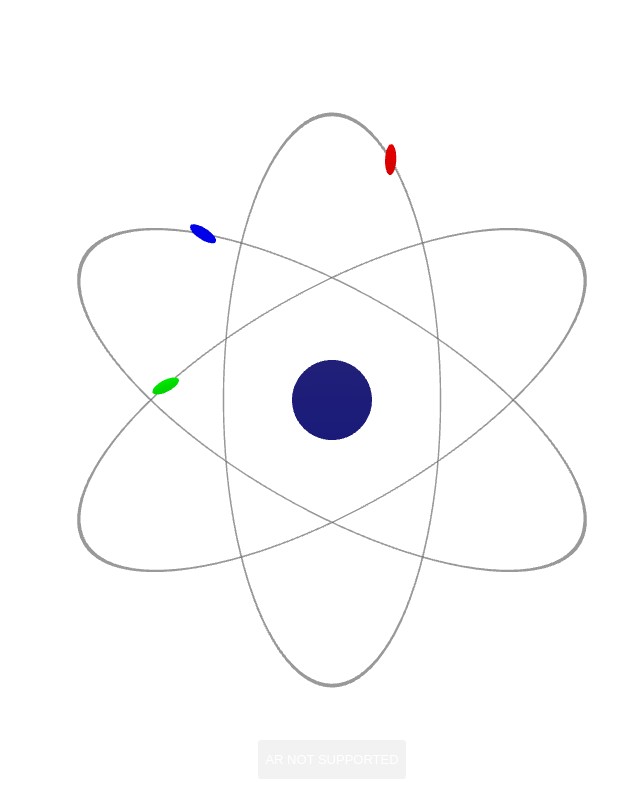
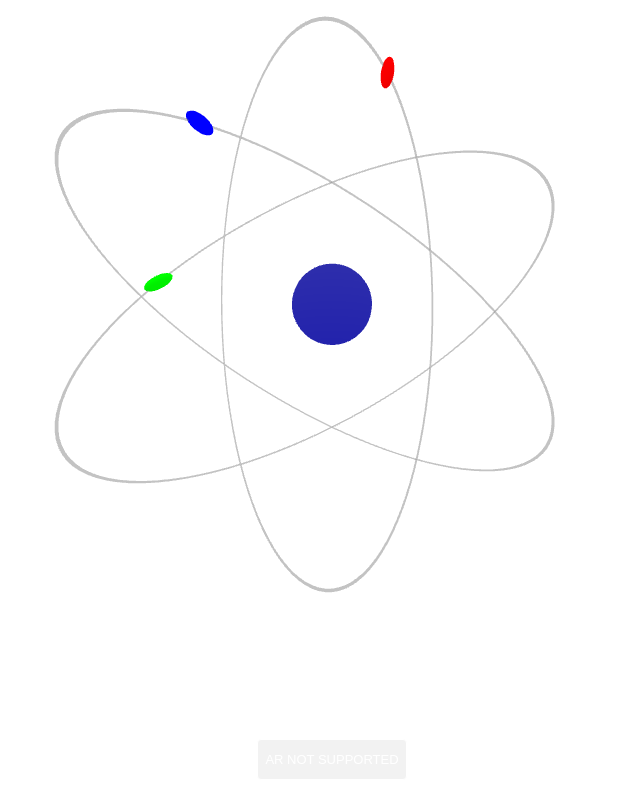
Before and after one commit to SSigma88/laba-3, a plain HTML site: page index.html in a window 1280 px wide. Shown: the whole page, without its empty margins (308-948 px from the left). Drawn offline with nearby package versions, Linux system fonts and the light colour scheme; animation ran at ten frames a second.

Commit message:
Update index.html

```diff
--- a/index.html
+++ b/index.html
@@ -2,8 +2,8 @@
 <html>
 <head>
     <meta charset="utf-8">
-    <title>WebXR Lithium Atom - Lab 3</title>
-    <meta name="viewport" content="width=device-width, initial-scale=1.0">
+    <title>WebXR Lithium Atom - Fixed</title>
+    <meta name="viewport" content="width=device-width, initial-scale=1.0, user-scalable=no">
     <script type="importmap">
     {
       "imports": {
@@ -13,7 +13,8 @@
     }
     </script>
     <style>
-        body { margin: 0; overflow: hidden; }
+        body { margin: 0; overflow: hidden; background-color: transparent; }
+        canvas { display: block; }
     </style>
 </head>
 <body>
@@ -23,6 +24,7 @@
 
         let scene, camera, renderer;
         let electrons = [];
+        let atomGroup;
 
         const init = () => {
             // 1. Создаем сцену
@@ -31,40 +33,46 @@
             // 2. Настраиваем камеру
             camera = new THREE.PerspectiveCamera(70, window.innerWidth / window.innerHeight, 0.01, 20);
 
-            // 3. Инициализируем рендерер с поддержкой XR и прозрачным фоном
-            renderer = new THREE.WebGLRenderer({ antialias: true, alpha: true });
-            renderer.setPixelRatio(window.devicePixelRatio);
+            // 3. Рендерер с жесткими параметрами для мобильного AR
+            renderer = new THREE.WebGLRenderer({ antialias: true, alpha: true, powerPreference: "high-performance" });
+            renderer.setPixelRatio(Math.min(window.devicePixelRatio, 2)); // Ограничиваем для производительности телефона
             renderer.setSize(window.innerWidth, window.innerHeight);
-            renderer.xr.enabled = true; // Включаем WebXR
+            renderer.xr.enabled = true; // Принудительный запуск XR-модуля
             document.body.appendChild(renderer.domElement);
 
-            // 4. Добавляем нативную кнопку запуска AR
-            document.body.appendChild(ARButton.createButton(renderer));
+            // 4. Добавляем кнопку AR с явным указанием необходимых функций (features)
+            // Это заставляет браузер жестко запросить у системы доступ к камере реального мира
+            const arButton = ARButton.createButton(renderer, {
+                requiredFeatures: ['local-floor']
+            });
+            document.body.appendChild(arButton);
 
-            // Добавляем освещение
-            const light = new THREE.HemisphereLight(0xffffff, 0xbbbbff, 1);
+            // Освещение сцены
+            const light = new THREE.HemisphereLight(0xffffff, 0xbbbbff, 1.5);
             scene.add(light);
 
-            // Создаем общую группу для атома
-            const atomGroup = new THREE.Group();
-            atomGroup.scale.set(0.15, 0.15, 0.15);
+            // Создаем группу для атома
+            atomGroup = new THREE.Group();
+            atomGroup.scale.set(0.12, 0.12, 0.12); // Чуть уменьшили, чтобы модель гарантированно влезла в экран
 
-            // Позиционируем атом в 1.5 метрах перед пользователем
-            atomGroup.position.set(0, 0, -1.5);
+            /* ВАЖНОЕ ИЗМЕНЕНИЕ: В WebXR точка (0,0,0) — это место, где физически лежит телефон в момент нажатия кнопки.
+               Мы вешаем атом чуть выше уровня груди (y: 0.2) и отодвигаем на 1.2 метра вперед (z: -1.2).
+            */
+            atomGroup.position.set(0, 0.2, -1.2);
             scene.add(atomGroup);
 
-            // Создаем ядро атома (материал изменен на стандартный без текстуры)
+            // Ядро атома (Стандартный материал)
             const coreGeom = new THREE.SphereGeometry(0.7, 32, 32);
             const coreMat = new THREE.MeshStandardMaterial({
                 color: 0x4444ff,
                 emissive: 0x111133,
-                roughness: 0.2,
-                metalness: 0.5
+                roughness: 0.3,
+                metalness: 0.2
             });
             const core = new THREE.Mesh(coreGeom, coreMat);
             atomGroup.add(core);
 
-            // Функция генерации электронных систем (сохранена твоя логика)
+            // Функция для создания электронных систем
             const createElectronSystem = (color, tiltZ, speed) => {
                 const tiltGroup = new THREE.Group();
                 tiltGroup.rotation.z = tiltZ;
@@ -74,7 +82,7 @@
                 tiltGroup.add(ellipseContainer);
 
                 const torusGeom = new THREE.TorusGeometry(5, 0.03, 16, 100);
-                const torusMat = new THREE.MeshBasicMaterial({ color: 0x000000, transparent: true, opacity: 0.4 });
+                const torusMat = new THREE.MeshBasicMaterial({ color: 0x888888, transparent: true, opacity: 0.5 });
                 const torus = new THREE.Mesh(torusGeom, torusMat);
                 ellipseContainer.add(torus);
 
@@ -82,7 +90,7 @@
                 ellipseContainer.add(electronPivot);
 
                 const elGeom = new THREE.SphereGeometry(0.25, 16, 16);
-                const elMat = new THREE.MeshStandardMaterial({ color: color, emissive: color, emissiveIntensity: 0.5 });
+                const elMat = new THREE.MeshStandardMaterial({ color: color, emissive: color, emissiveIntensity: 0.6 });
                 const electron = new THREE.Mesh(elGeom, elMat);
                 electron.position.set(5, 0, 0);
                 electronPivot.add(electron);
@@ -92,7 +100,7 @@
                 return { pivot: electronPivot, speed: speed };
             };
 
-            // Три электрона лития
+            // Создаем электроны
             electrons = [
                 createElectronSystem(0xff0000, 0, 0.02),
                 createElectronSystem(0x0000ff, Math.PI / 3, 0.015),
@@ -101,7 +109,7 @@
 
             window.addEventListener('resize', onWindowResize);
 
-            // Запуск цикла анимации через встроенный WebXR-цикл рендерера
+            // Запускаем цикл рендеринга
             renderer.setAnimationLoop(animate);
         };
 
@@ -111,12 +119,18 @@
             renderer.setSize(window.innerWidth, window.innerHeight);
         };
 
-        const animate = () => {
-            // Вращение электронов по орбитам
+        const animate = (timestamp, frame) => {
+            // Вращение электронов
             electrons.forEach(el => {
                 el.pivot.rotation.z += el.speed;
             });
-            // Рендеринг кадра
+
+            // Плавное медленное вращение самого ядра для динамики в AR
+            if (atomGroup) {
+                atomGroup.rotation.y += 0.005;
+            }
+
+            // Рендерим кадр
             renderer.render(scene, camera);
         };
 
```
